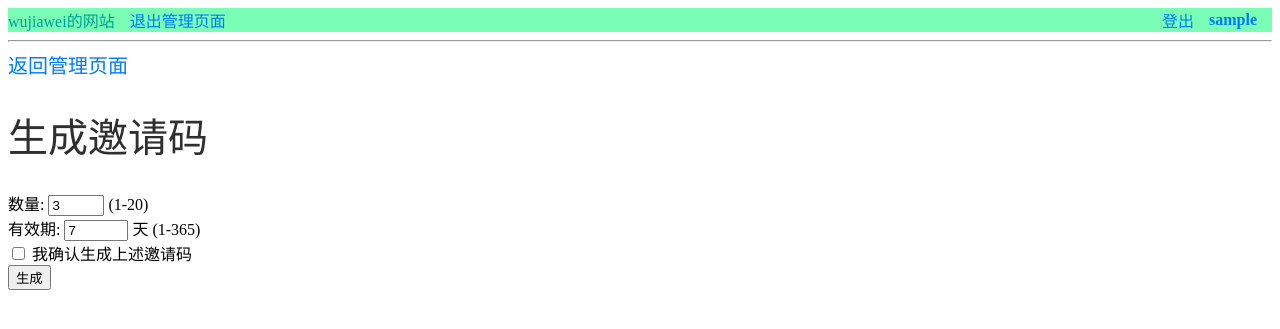
After one commit to wujiawei36/wjw2, a Django app: page /panel/invite_codes/ in a window 1280 px wide. The commit adds this page. Shown: the top 329 px of the page. Run offline with Django 5.2, Linux system fonts and the light colour scheme; a user stored in the database is signed in; tables that the repository leaves empty hold one stand-in row (values such as "Sample post").

Commit message:
panel 新增生成邀请码快捷页 + 首页安全与审计快速链接
- panel/invite_codes/：自定义数量(1-20)与有效期(1-365天)生成邀请码，复用 InviteCode 模型与生成器，权限=staff+can_develop，结果页直接显示邀请码，审计日志 INVITE_CODES_GENERATED
- panel 首页：开发&运行 区新增「生成邀请码」入口；底部新增「安全与审计」区：邀请码/登录尝试/失败流水/成功登录记录 快速链接（按 perms 门控）

```diff
--- /dev/null
+++ b/panel/templates/panel/invite_codes.html
@@ -0,0 +1,42 @@
+{% extends 'panel/base.html' %}
+
+{% block head %}
+<title>生成邀请码 - 管理 - {{ site_name }}</title>
+{% endblock %}
+
+{% block content %}
+	<h1 class="h1-text">
+		生成邀请码
+	</h1>
+    <form method="POST">
+        {% csrf_token %}
+        数量:
+        <input type="number" name="count" min="1" max="20" value="3" required>
+        (1-20)
+        <br>
+        有效期:
+        <input type="number" name="days" min="1" max="365" value="7" required>
+        天 (1-365)
+        <br>
+        <input type="checkbox" id="confirm" required>
+        <label for="confirm">我确认生成上述邀请码</label>
+        <br>
+        <input type="submit" value="生成">
+    </form>
+    {% if errors %}
+    <p class="p-text" style="color: red">
+        错误: {{ errors }}
+    </p>
+    {% endif %}
+    {% if codes %}
+        <p class="p-text">
+            已生成 {{ count }} 个邀请码（有效期 {{ days }} 天，至 {{ codes.0.expires_at|date:"Y-m-d H:i" }}）：
+        </p>
+        <ul>
+            {% for code in codes %}
+                <li class="li-text"><code>{{ code.code }}</code></li>
+            {% endfor %}
+        </ul>
+        <p class="p-text">提示：邀请码已在后台登记，被使用后会自动标记，请勿泄露。</p>
+    {% endif %}
+{% endblock %}
--- a/panel/urls.py
+++ b/panel/urls.py
@@ -4,4 +4,5 @@ from . import views
 urlpatterns = [
     path('', views.index, name='index'),
     path('run_command/', views.run_command, name='run_command'),
+    path('invite_codes/', views.invite_codes, name='invite_codes'),
 ]
--- a/panel/views.py
+++ b/panel/views.py
@@ -4,6 +4,9 @@ from django.contrib.admin.views.decorators import staff_member_required
 from django.contrib.sessions.models import Session
 from django.core.management import call_command
 from django.shortcuts import render, redirect
+from django.utils import timezone
+from datetime import timedelta
+from users.models import InviteCode, generate_invite_code
 from io import StringIO
 import sys
 import logging
@@ -57,3 +60,38 @@ def run_command(request):
         return render(request, 'panel/run_command.html', {'text': text, 'output': buffer.getvalue()})
 
     return render(request, 'panel/run_command.html')
+
+
+@login_required
+@staff_member_required
+@user_passes_test(can_develop, login_url='/panel')
+def invite_codes(request):
+    """生成邀请码快捷页：自定义数量 + 有效期天数"""
+    if request.method == 'POST':
+        try:
+            count = int(request.POST.get('count', ''))
+            days = int(request.POST.get('days', ''))
+        except (TypeError, ValueError):
+            return render(request, 'panel/invite_codes.html', {'errors': '数量和有效期必须是数字'})
+        if not (1 <= count <= 20):
+            return render(request, 'panel/invite_codes.html', {'errors': '数量需在 1-20 之间'})
+        if not (1 <= days <= 365):
+            return render(request, 'panel/invite_codes.html', {'errors': '有效期需在 1-365 天之间'})
+
+        expires_at = timezone.now() + timedelta(days=days)
+        codes = []
+        for _ in range(count):
+            ic = InviteCode.objects.create(
+                code=generate_invite_code(),
+                created_by=request.user,
+                expires_at=expires_at,
+            )
+            codes.append(ic)
+
+        logger.info('INVITE_CODES_GENERATED 用户[%s](id=%s) 生成 %d 个邀请码(有效期 %d 天)',
+                    request.user.username, request.user.id, count, days)
+        return render(request, 'panel/invite_codes.html', {
+            'codes': codes, 'count': count, 'days': days,
+        })
+
+    return render(request, 'panel/invite_codes.html')
```
Also changed, not shown: panel/templates/panel/index.html (+14 -0 lines).
